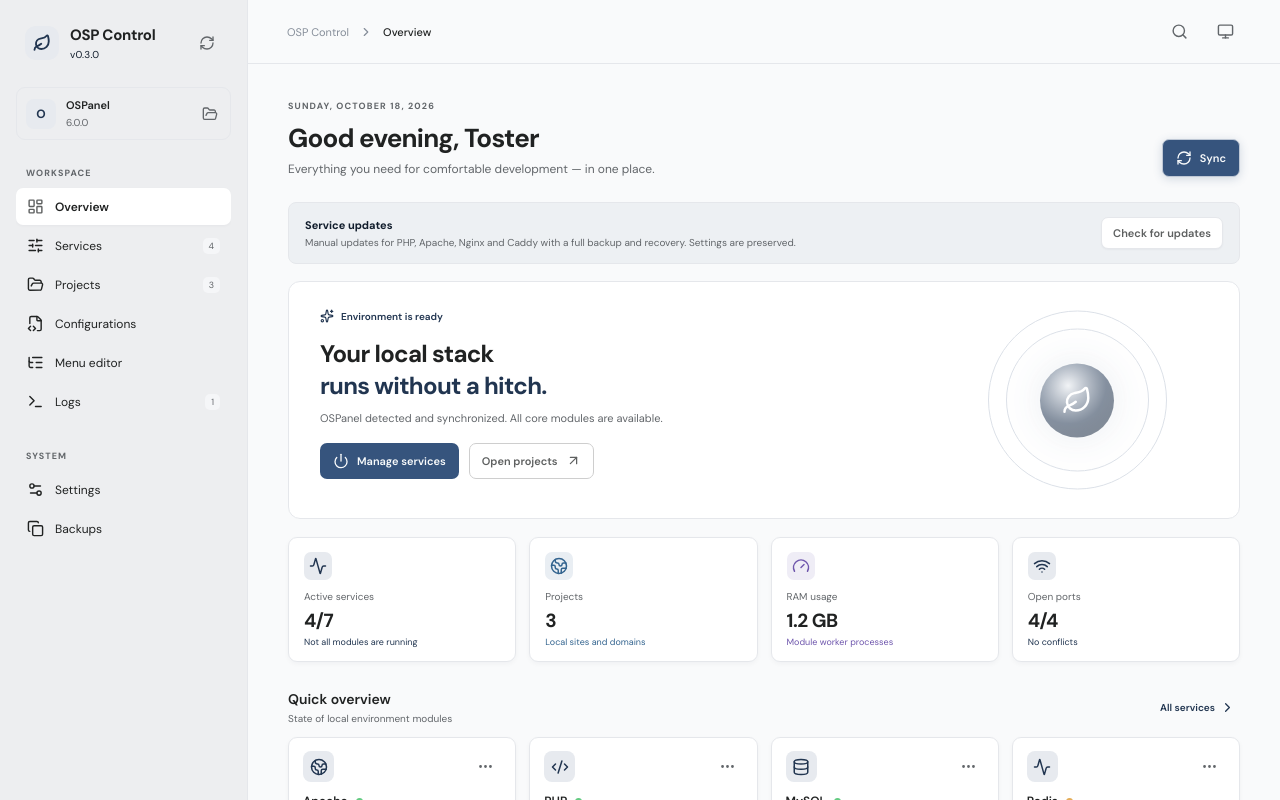
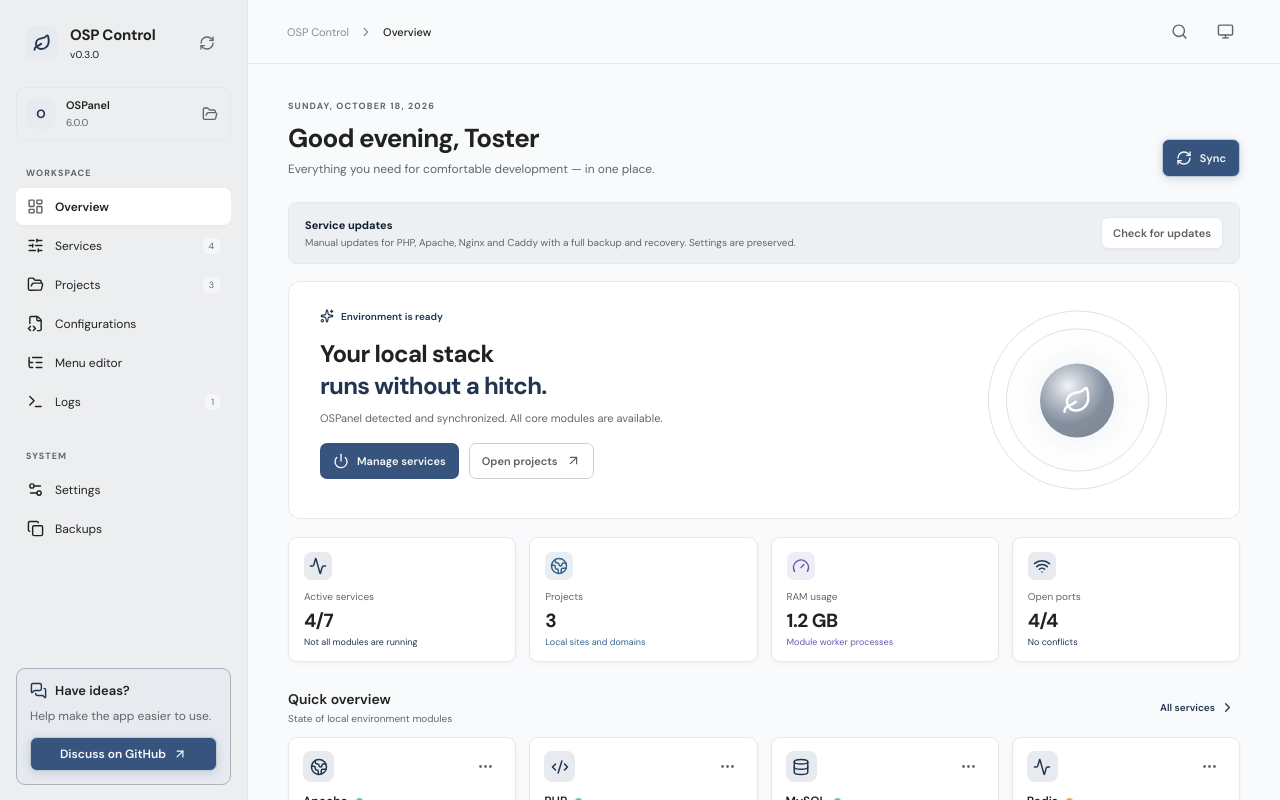
Before and after one commit to dragomano/OSP-Control, a React (Vite) app: page / in a window 1280 px wide. Built offline with nearby package versions, Linux system fonts and the light colour scheme.

Commit message:
Add sidebar feedback card

```diff
--- a/src-tauri/resources/locales/be.json
+++ b/src-tauri/resources/locales/be.json
@@ -23,6 +23,11 @@
   "nav.userFallback": "Карыстальнік",
   "nav.collapse": "Згарнуць панэль",
   "nav.expand": "Разгарнуць панэль",
+  "nav.ideasTitle": "Ёсць ідэі?",
+  "nav.ideasText": "Дапамажыце зрабіць праграму зручнейшай.",
+  "nav.ideasAction": "Абмеркаваць на GitHub",
+  "nav.ideasLinkLabel": "Ёсць ідэі? Адкрыць GitHub Discussions",
+  "nav.ideasOpenFailed": "Не ўдалося адкрыць GitHub Discussions",
   "common.copied": "{label} скапіравана ў буфер абмену",
   "common.copyFailed": "Не ўдалося скапіраваць",
   "common.loading": "Загрузка...",
--- a/src-tauri/resources/locales/en.json
+++ b/src-tauri/resources/locales/en.json
@@ -23,6 +23,11 @@
   "nav.userFallback": "User",
   "nav.collapse": "Collapse sidebar",
   "nav.expand": "Expand sidebar",
+  "nav.ideasTitle": "Have ideas?",
+  "nav.ideasText": "Help make the app easier to use.",
+  "nav.ideasAction": "Discuss on GitHub",
+  "nav.ideasLinkLabel": "Have ideas? Open GitHub Discussions",
+  "nav.ideasOpenFailed": "Failed to open GitHub Discussions",
   "common.copied": "{label} copied to clipboard",
   "common.copyFailed": "Failed to copy",
   "common.loading": "Loading...",
--- a/src-tauri/resources/locales/es.json
+++ b/src-tauri/resources/locales/es.json
@@ -23,6 +23,11 @@
   "nav.userFallback": "Usuario",
   "nav.collapse": "Contraer la barra lateral",
   "nav.expand": "Expandir la barra lateral",
+  "nav.ideasTitle": "¿Tienes ideas?",
+  "nav.ideasText": "Ayuda a que la aplicación sea más fácil de usar.",
+  "nav.ideasAction": "Comentar en GitHub",
+  "nav.ideasLinkLabel": "¿Tienes ideas? Abrir GitHub Discussions",
+  "nav.ideasOpenFailed": "No se pudo abrir GitHub Discussions",
   "common.copied": "{label} copiado al portapapeles",
   "common.copyFailed": "No se pudo copiar",
   "common.loading": "Cargando...",
--- a/src-tauri/resources/locales/ru.json
+++ b/src-tauri/resources/locales/ru.json
@@ -23,6 +23,11 @@
   "nav.userFallback": "Пользователь",
   "nav.collapse": "Свернуть панель",
   "nav.expand": "Развернуть панель",
+  "nav.ideasTitle": "Есть идеи?",
+  "nav.ideasText": "Помогите сделать приложение удобнее.",
+  "nav.ideasAction": "Обсудить на GitHub",
+  "nav.ideasLinkLabel": "Есть идеи? Открыть GitHub Discussions",
+  "nav.ideasOpenFailed": "Не удалось открыть GitHub Discussions",
   "common.copied": "{label} скопирован в буфер обмена",
   "common.copyFailed": "Не удалось скопировать",
   "common.loading": "Загрузка...",
--- a/src-tauri/resources/locales/uk.json
+++ b/src-tauri/resources/locales/uk.json
@@ -23,6 +23,11 @@
   "nav.userFallback": "Користувач",
   "nav.collapse": "Згорнути панель",
   "nav.expand": "Розгорнути панель",
+  "nav.ideasTitle": "Є ідеї?",
+  "nav.ideasText": "Допоможіть зробити застосунок зручнішим.",
+  "nav.ideasAction": "Обговорити на GitHub",
+  "nav.ideasLinkLabel": "Є ідеї? Відкрити GitHub Discussions",
+  "nav.ideasOpenFailed": "Не вдалося відкрити GitHub Discussions",
   "common.copied": "{label} скопійовано в буфер обміну",
   "common.copyFailed": "Не вдалося скопіювати",
   "common.loading": "Завантаження...",
--- a/src/App.tsx
+++ b/src/App.tsx
@@ -1,8 +1,11 @@
 import {
+  ArrowUpRight,
   ChevronRight,
   Copy,
   FolderOpen,
   Leaf,
+  Lightbulb,
+  MessagesSquare,
   Monitor,
   Moon,
   Search,
@@ -68,6 +71,7 @@ import {
   type OsPanelProject,
   type OsPanelSnapshot,
   type OverviewMetrics,
+  openInBrowser,
   openPanelFolder,
   panelOnline,
   refreshService,
@@ -89,6 +93,8 @@ const MenuEditor = lazy(() =>
 
 const initialLang = (): string =>
   localStorage.getItem('ospanel.lang') ?? preferredLang(EMBEDDED_LANGS) ?? BASE_LANG;
+
+const DISCUSSIONS_URL = 'https://github.com/dragomano/OSP-Control/discussions';
 
 // Hotkeys like "/" must not fire while the user is typing into a text field.
 const isTypingTarget = (target: EventTarget | null): boolean =>
@@ -949,6 +955,37 @@ function App() {
                   <span>{t('nav.backups')}</span>
                 </button>
               </nav>
+              <div className="sidebar-ideas">
+                <div className="sidebar-ideas-heading">
+                  <MessagesSquare size={17} aria-hidden="true" />
+                  <h2>{t('nav.ideasTitle')}</h2>
+                </div>
+                <p>{t('nav.ideasText')}</p>
+                <a
+                  className="primary-button sidebar-ideas-link"
+                  href={DISCUSSIONS_URL}
+                  target="_blank"
+                  rel="noopener noreferrer"
+                  aria-label={t('nav.ideasLinkLabel')}
+                  title={sidebarNarrow ? t('nav.ideasLinkLabel') : undefined}
+                  onClick={(event) => {
+                    if (!isDesktopApp()) return;
+                    event.preventDefault();
+                    void openInBrowser(DISCUSSIONS_URL).catch((error) =>
+                      notify(errorText(t, error, 'nav.ideasOpenFailed')),
+                    );
+                  }}
+                >
+                  {sidebarNarrow ? (
+                    <Lightbulb size={18} aria-hidden="true" />
+                  ) : (
+                    <>
+                      <span>{t('nav.ideasAction')}</span>
+                      <ArrowUpRight size={14} aria-hidden="true" />
+                    </>
+                  )}
+                </a>
+              </div>
             </aside>
             <main className="main-content">
               <header className="topbar">
--- a/src/styles.css
+++ b/src/styles.css
@@ -332,6 +332,49 @@ button {
   background: #282d35;
   border-radius: 5px;
   padding: 2px 6px;
+}
+.sidebar-ideas {
+  flex-shrink: 0;
+  margin-top: 16px;
+  padding: 13px;
+  border: 1px solid color-mix(in srgb, var(--accent) 30%, var(--line));
+  border-radius: 9px;
+  background: var(--k-332a1e);
+}
+.sidebar-ideas-heading {
+  display: flex;
+  align-items: center;
+  gap: 8px;
+}
+.sidebar-ideas-heading svg {
+  flex-shrink: 0;
+  color: var(--accent);
+}
+.sidebar-ideas-heading h2 {
+  margin: 0;
+  font-size: 13px;
+  font-weight: 600;
+}
+.sidebar-ideas p {
+  margin: 8px 0 11px;
+  color: var(--muted);
+  font-size: 12px;
+  line-height: 1.55;
+}
+.sidebar-ideas .sidebar-ideas-link {
+  width: 100%;
+  padding: 8px;
+  gap: 7px;
+  font-size: 12px;
+  text-decoration: none;
+  white-space: normal;
+}
+.sidebar-ideas-link svg {
+  flex-shrink: 0;
+}
+.sidebar-ideas-link:focus-visible {
+  outline: 2px solid var(--accent);
+  outline-offset: 3px;
 }
 .main-content {
   flex: 1;
@@ -2923,6 +2966,26 @@ button {
 .sidebar.collapsed .nav-settings {
   margin-top: 30px;
 }
+.sidebar.collapsed .sidebar-ideas {
+  padding: 0;
+  border: 0;
+  background: transparent;
+}
+.sidebar.collapsed .sidebar-ideas-heading,
+.sidebar.collapsed .sidebar-ideas p {
+  display: none;
+}
+.sidebar.collapsed .sidebar-ideas .sidebar-ideas-link {
+  min-height: 42px;
+  padding: 0;
+  border-color: color-mix(in srgb, var(--accent) 30%, var(--line));
+  background: var(--k-332a1e);
+  color: var(--accent);
+  box-shadow: none;
+}
+.sidebar.collapsed .sidebar-ideas .sidebar-ideas-link:hover {
+  border-color: var(--accent);
+}
 
 /* Light theme for the overlays: these rules have to follow their base rules. */
 .light .module-select {
```
